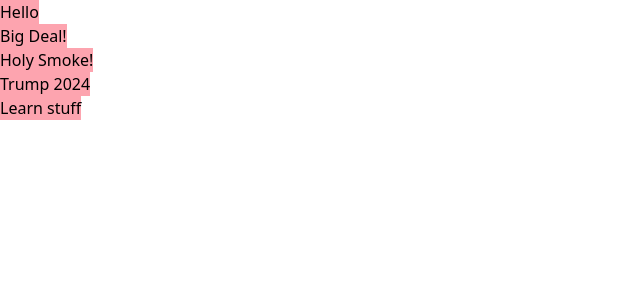
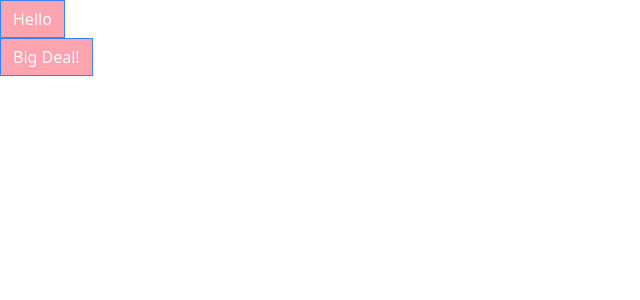
Before and after one commit to zdTang/stephen_react_Mike_learn, a React (Create React App) app in the folder learn_jsx/: page / in a window 1280 px wide. Shown: the top 300 px of the page, without its empty margins (0-640 px from the left). Built offline with nearby package versions, Linux system fonts and the light colour scheme.

Commit message:
c10-164 Review on Styling

```diff
--- a/learn_jsx/src/Button.js
+++ b/learn_jsx/src/Button.js
@@ -9,7 +9,12 @@ function Button({
   outline,
   rounded,
 }) {
-  return <button className="bg-rose-300">{children}</button>;
+  if (primary)
+    return (
+      <button className="bg-rose-300 px-3 py-1.5 border border-blue-500 bg-blue-500 text-white">
+        {children}
+      </button>
+    );
 }
 
 Button.propTypes = {
```
